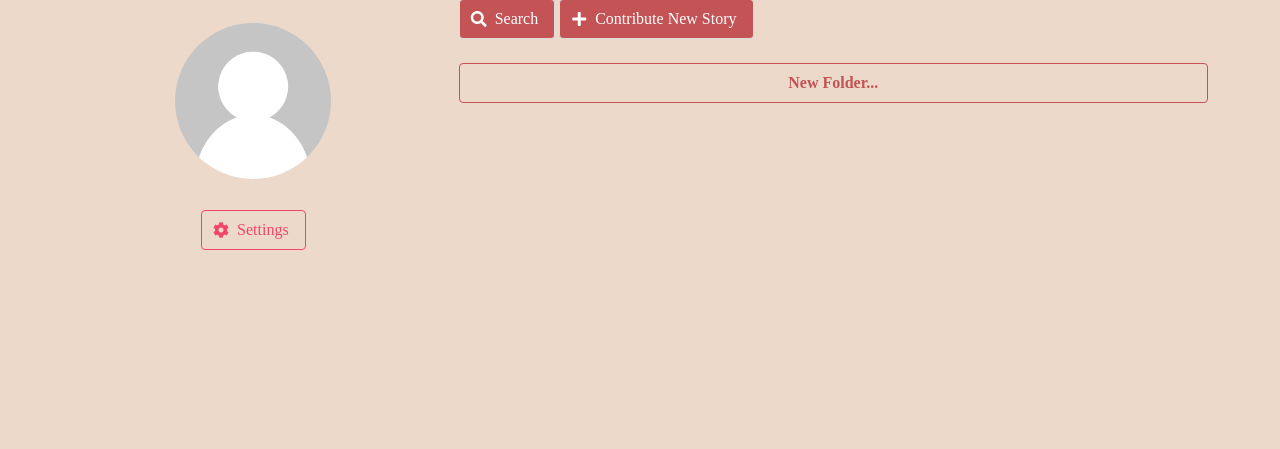
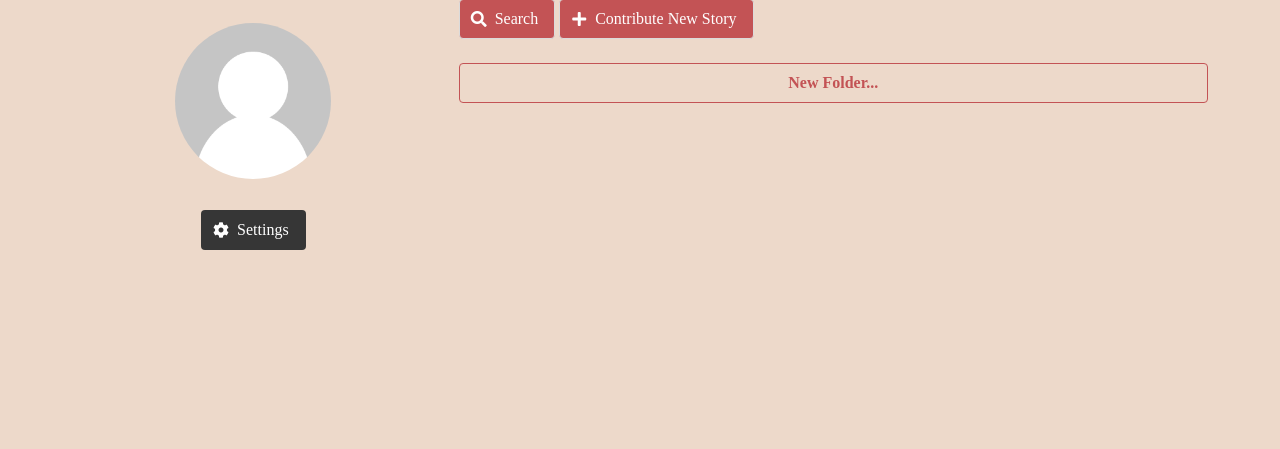
Before and after one commit to yashprakash13/honeysuckle-web, a Django app: page /profiles/me/ in a window 1280 px wide. Shown: the part 125-574 px from the top of the page. Run offline with Django 3.2, Linux system fonts and the light colour scheme; the visitor is signed in with stand-in values (Sample User, id 1); data comes from the database, SQL or seed files in the repository; some libraries are stand-ins or nearby versions; some web fonts are replaced.

Commit message:
new profile html files created

```diff
--- a/hbeg/profiles/templates/profiles/profile.html
+++ b/hbeg/profiles/templates/profiles/profile.html
@@ -25,7 +25,7 @@
         {% endif %}
         {% comment %} profile settings button {% endcomment %}
         <div class="content has-text-centered">
-            <div class="button is-danger is-outlined">
+            <div class="button is-dark ">
                 <span class="icon">
                     <i class="fas fa-cog"></i>
                 </span>
@@ -37,12 +37,12 @@
     <div class="column is-8">
         {% comment %} include contribute and search buttons {% endcomment %}
         <div class="content">
-            <div class="button" id="search-btn">
+            <a class="button" id="search-btn" href="{% url 'search' %}">
                 <span class="icon">
                     <i class="fas fa-search"></i>
                 </span>
                 <span>Search</span>
-            </div>
+            </a>
             <div class="button" id="contribute-story-btn">
                 <span class="icon">
                     <i class="fas fa-plus"></i>
```
Also changed, not shown: hbeg/core/templates/core/singlesearchres.html (+8 -12 lines), hbeg/profiles/templates/profiles/folder_detail.html (added), hbeg/profiles/templates/profiles/new_folder_form.html (added), hbeg/profiles/templates/profiles/new_story_contrib_form.html (added), hbeg/profiles/templates/profiles/profile_form.html (added), hbeg/profiles/templates/profiles/story_detail.html (added).
